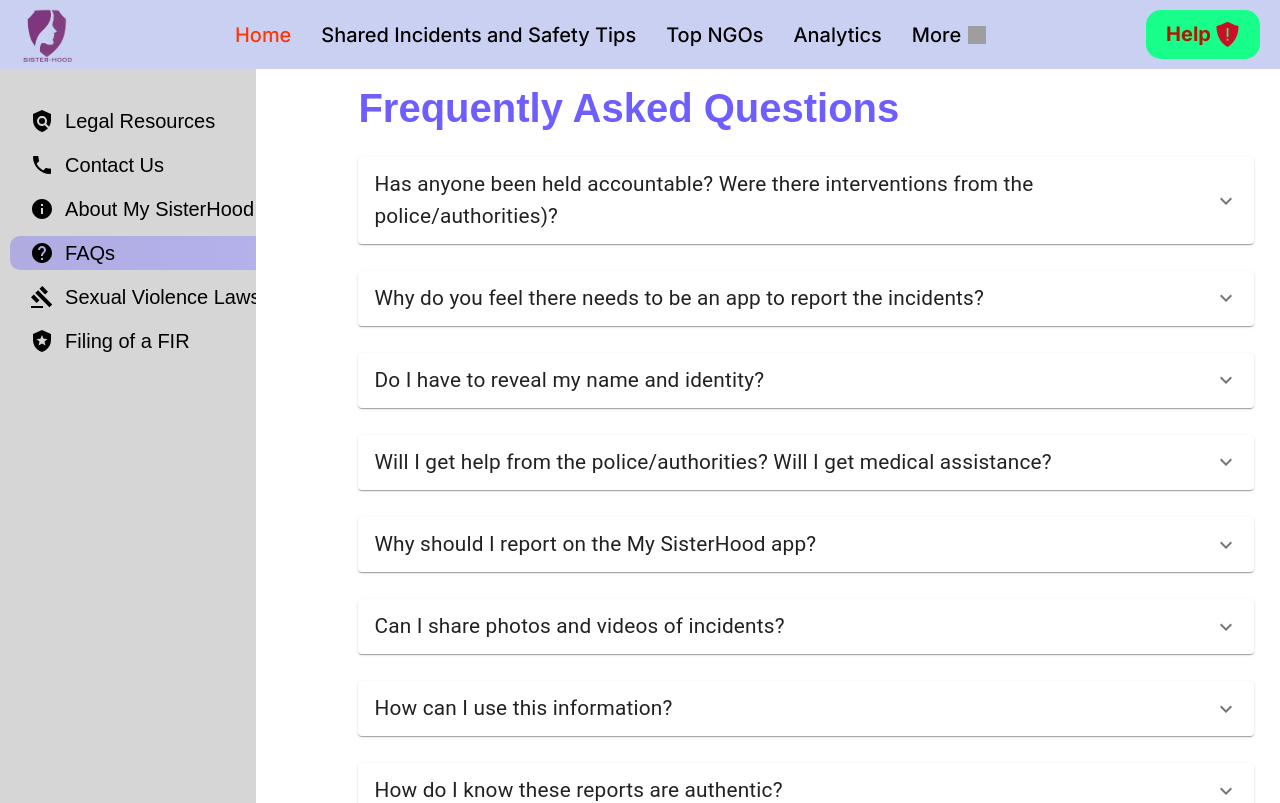
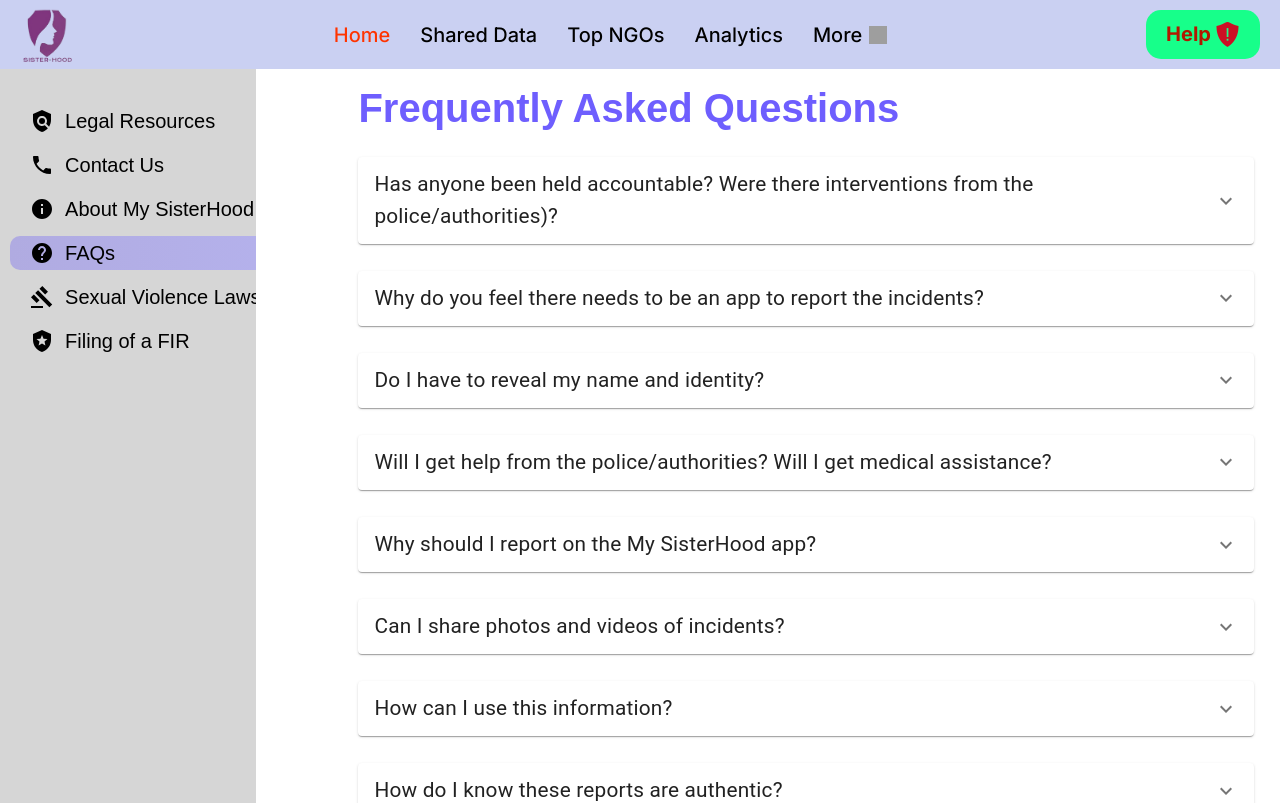
Before and after one commit to Kokoro-Salmon/My_SisterHood, a React (Create React App) app: page /Faqs in a window 1280 px wide. Shown: the top 803 px of the page. Built offline with nearby package versions, Linux system fonts and the light colour scheme; grey boxes are pictures that could not be loaded; a web font is replaced by a local one.

Commit message:
addition of govt data feature in more section

```diff
--- a/src/Components/Dropdown/Dropdown.jsx
+++ b/src/Components/Dropdown/Dropdown.jsx
@@ -32,6 +32,14 @@
           Faqs
         </NavLink>
       </li>
+      <li>
+        <a
+          href="https://colab.research.google.com/drive/1dDdl7ux3ccOshyKM6_I4ihPk8gIgFwRm?usp=sharing"
+          onClick={() => setClick(false)}
+        >
+          Govt. Data
+        </a>
+      </li>
     </ul>
   );
 };
--- a/src/Components/Navbar/Navbar.jsx
+++ b/src/Components/Navbar/Navbar.jsx
@@ -97,8 +97,17 @@
             onMouseLeave={resetActiveSection}
             className="hover-zoom"
           >
-            Shared Incidents and Safety Tips
+            Shared Data
           </Link>
+          {/* <a
+            href="https://colab.research.google.com/drive/1dDdl7ux3ccOshyKM6_I4ihPk8gIgFwRm?usp=sharing"
+            style={activeSection === "govtdata" ? activeLinkStyle : linkStyle}
+            onMouseEnter={() => setActiveSection("govtdata")}
+            onMouseLeave={resetActiveSection}
+            className="hover-zoom"
+          >
+            Govt. Data
+          </a> */}
           <Link
             to="/TopNGOs"
             style={activeSection === "topngos" ? activeLinkStyle : linkStyle}
```
Also changed, not shown: src/Components/Footer/Footer.css (line endings or trailing spaces).
